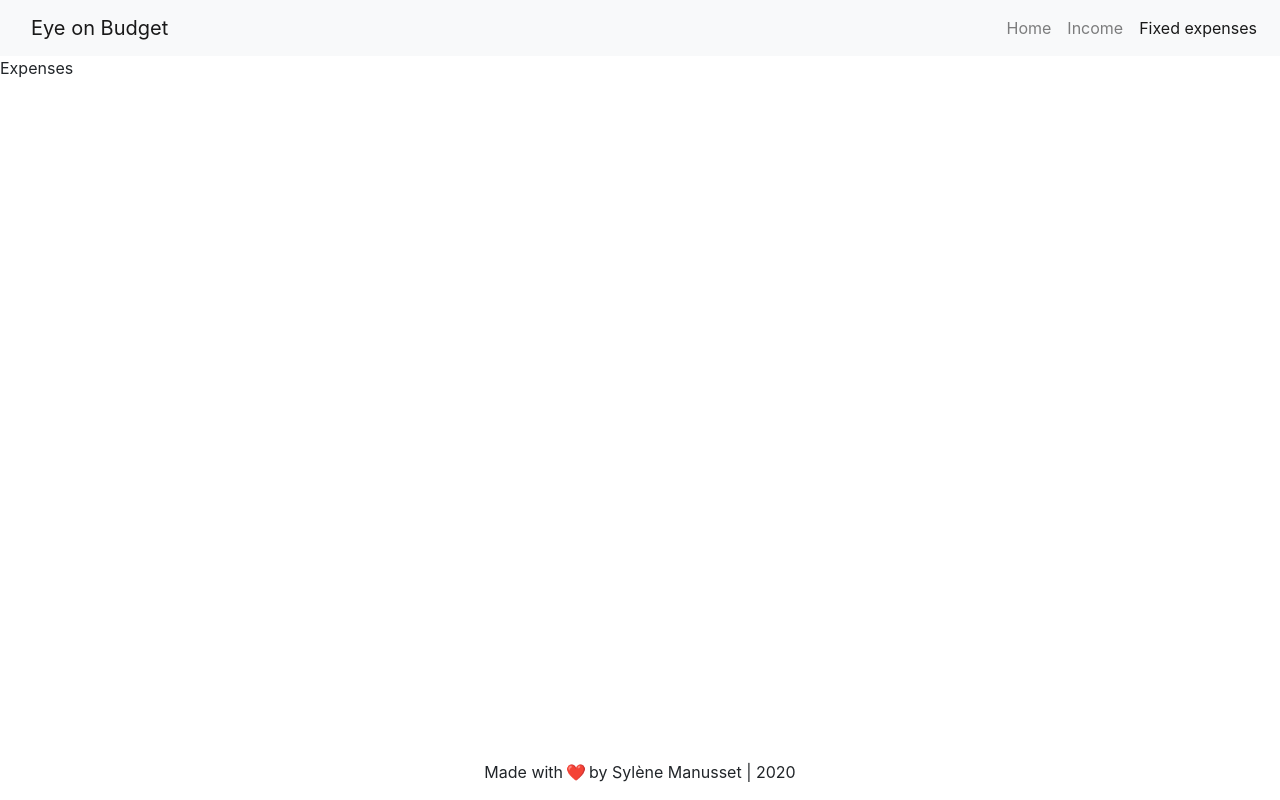
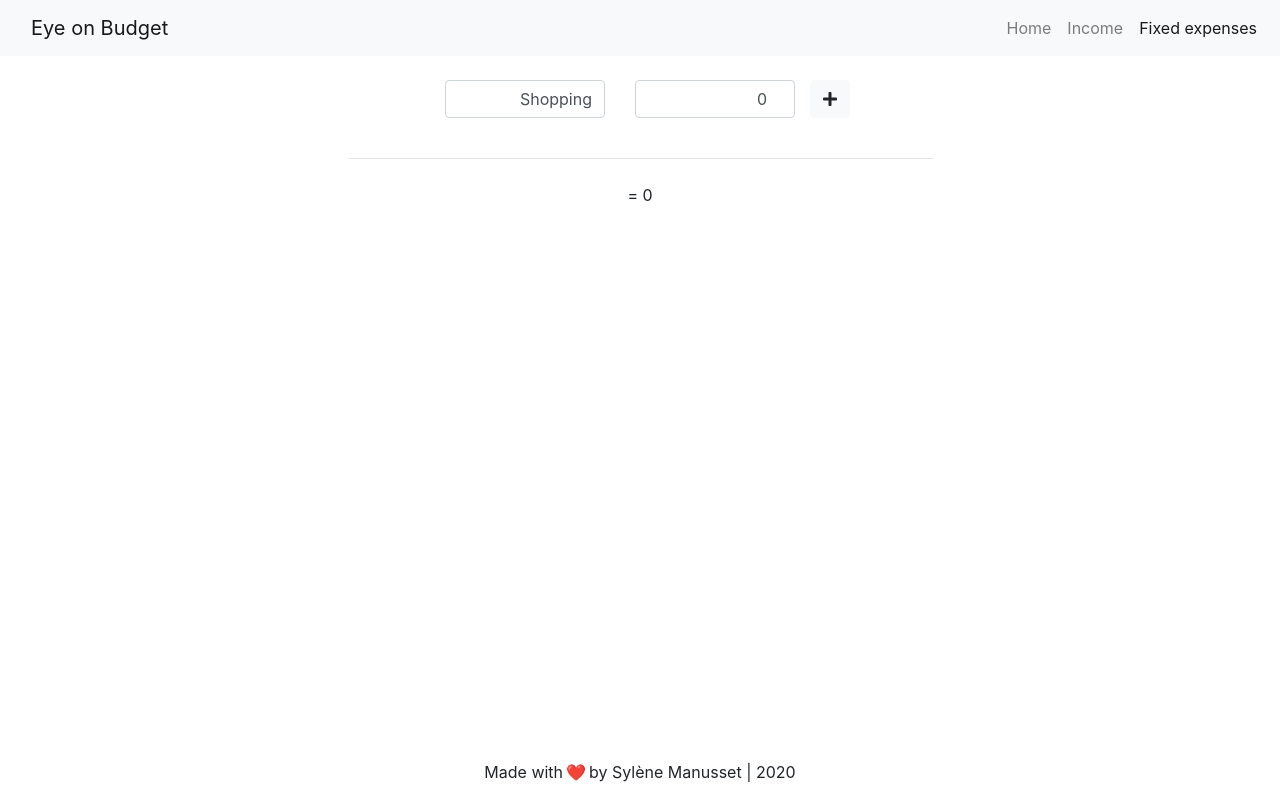
Before and after one commit to Zesysy/budget-app-ts, a React (Create React App) app: page /expenses in a window 1280 px wide. Built offline with nearby package versions, Linux system fonts and the light colour scheme.

Commit message:
[WIP] Sum of fixed expenses add, implementation of the desired logic on the Expenses page

```diff
--- a/src/components/Expenses.tsx
+++ b/src/components/Expenses.tsx
@@ -3,14 +3,14 @@ import React from "react";
 export interface Props {
   calculate: any;
   handleChange: any;
-  expensiveName: string;
+  expenseName: string;
 }
 
-const Expenses = ({ handleChange, expensiveName, calculate }: Props) => {
+const Expenses = ({ handleChange, expenseName, calculate }: Props) => {
   return (
     <>
       <tr>
-        <td className="align-middle">{expensiveName}</td>
+        <td className="align-middle">{expenseName}</td>
         <td>
           <input
             className="form-control text-right"
@@ -22,12 +22,15 @@ const Expenses = ({ handleChange, expensiveName, calculate }: Props) => {
           />
         </td>
         <td>
+          <button type="button" className="btn btn-light float-right">
+            <i className="fas fa-pencil-alt"></i>
+          </button>
           <button
             type="button"
             onClick={() => {
               calculate();
             }}
-            className="btn btn-light float-right"
+            className="btn btn-light float-right mr-1"
           >
             <i className="fas fa-plus"></i>
           </button>
--- a/src/components/Main.tsx
+++ b/src/components/Main.tsx
@@ -35,12 +35,12 @@ const Main = () => {
             <tbody>
               <Expenses
                 handleChange={handleChange}
-                expensiveName="Courses"
+                expenseName="Courses"
                 calculate={calculate}
               />
               <Expenses
                 handleChange={handleChange}
-                expensiveName="Coiffeur"
+                expenseName="Coiffeur"
                 calculate={calculate}
               />
             </tbody>
--- a/src/containers/expenses/Expenses.container.tsx
+++ b/src/containers/expenses/Expenses.container.tsx
@@ -1,7 +1,81 @@
-import React from "react";
+import React, { useState } from "react";
 
 const Expenses = () => {
-  return <div>Expenses</div>;
+  const [expense, setExpense] = useState({
+    name: "Shopping",
+    value: 0,
+  });
+
+  const [expenses, setExpenses] = useState([{ name: "", value: 0 }]);
+
+  const [sumExpense, setSumExpense] = useState(0);
+
+  const handleChange = (e: React.ChangeEvent<HTMLInputElement>) => {
+    setExpense({ ...expense, [e.target.name]: e.target.value });
+  };
+
+  const calculate = () => {
+    let expenseValue = Number(expense.value);
+    setSumExpense(sumExpense + expenseValue);
+  };
+
+  const handleClik = () => {
+    const newObject = {
+      name: expense.name,
+      value: expense.value,
+    };
+    setExpenses([...expenses, newObject]);
+    calculate();
+  };
+
+  return (
+    <main className="container" style={{ flex: 1 }}>
+      <div className="row justify-content-center text-center mt-4">
+        <div className="col-lg-2">
+          <input
+            className="form-control text-right"
+            name="name"
+            id="name"
+            type="text"
+            placeholder="Shopping"
+            onChange={handleChange}
+            value={expense.name}
+          />
+        </div>
+        <div className="col-lg-2">
+          <input
+            className="form-control text-right"
+            name="value"
+            id="value"
+            type="number"
+            placeholder="0"
+            onChange={handleChange}
+            value={expense.value}
+          />
+        </div>
+        <button
+          onClick={() => handleClik()}
+          type="button"
+          className="btn btn-light float-right"
+        >
+          <i className="fas fa-plus"></i>
+        </button>
+      </div>
+      <div className="row justify-content-center text-center mt-4">
+        {expenses.map((exp) =>
+          exp.name.length > 1 ? (
+            <p className="col-12">
+              {exp.name} : {exp.value}
+            </p>
+          ) : null
+        )}
+      </div>
+      <hr className="col-6" />
+      <div className="row justify-content-center text-center mt-4">
+        <p className="col-12">= {sumExpense}</p>
+      </div>
+    </main>
+  );
 };
 
 export default Expenses;
```
